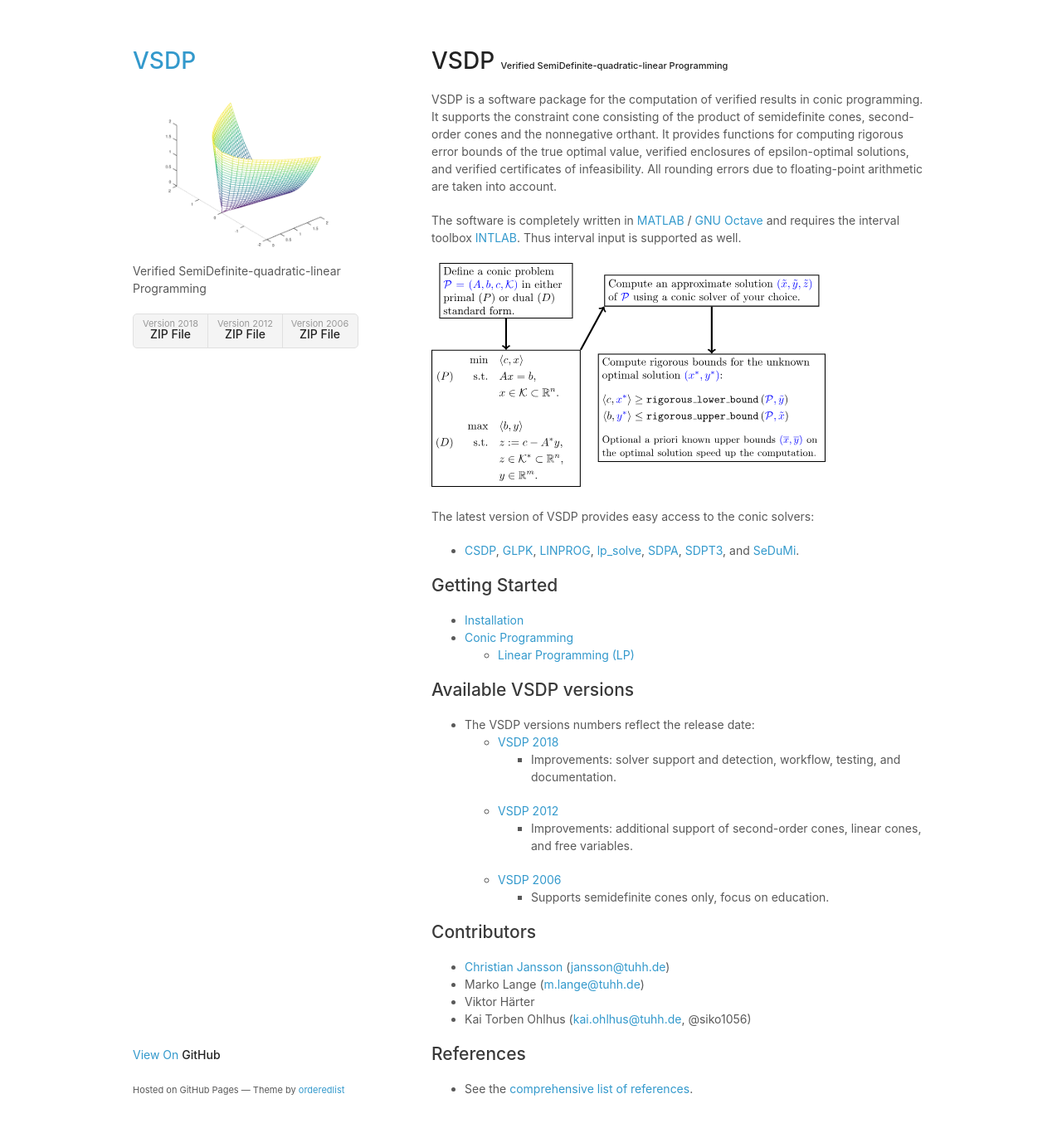
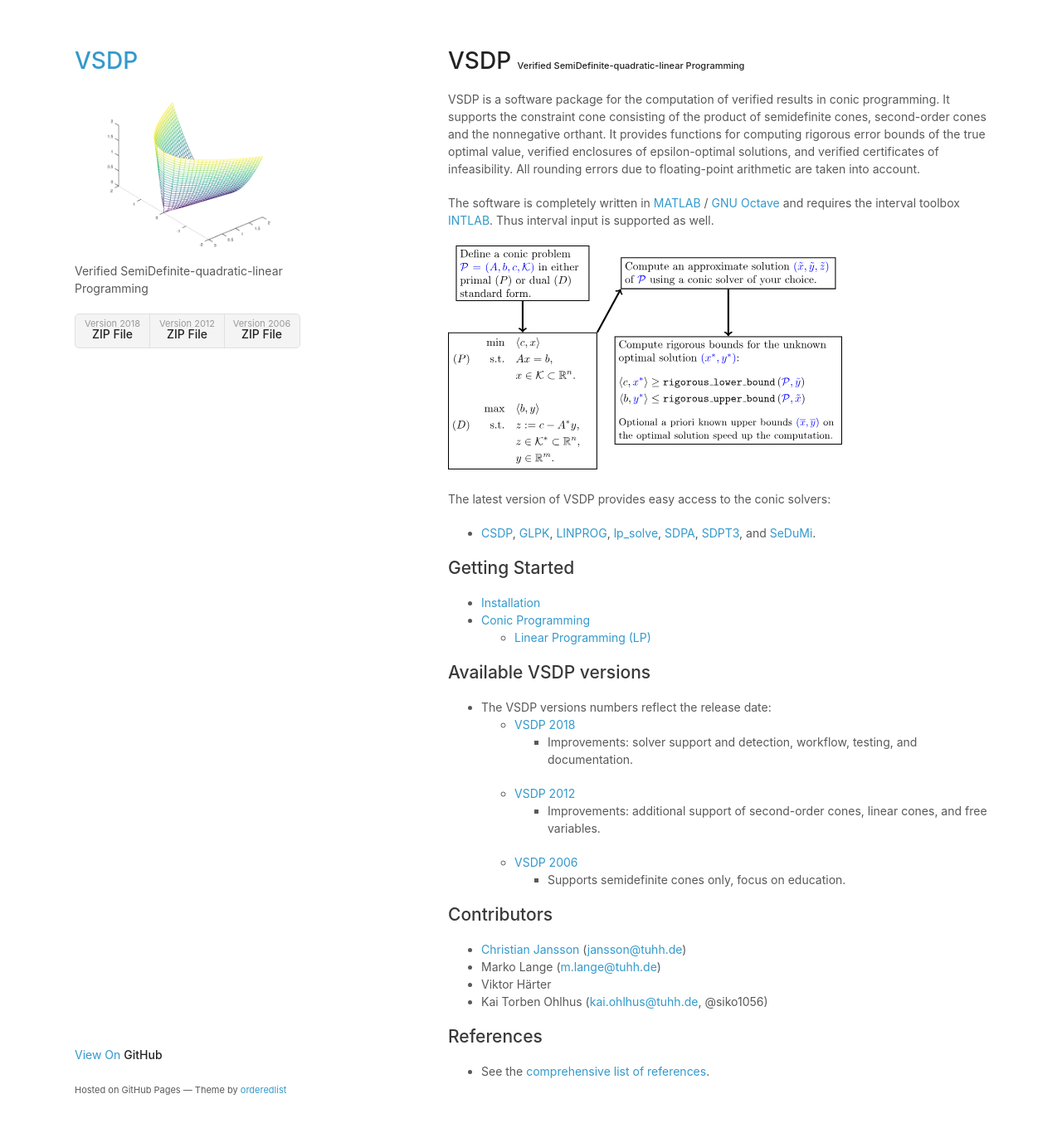
Before and after one commit to vsdp/vsdp-bundle, a Jekyll site: the page built from README.md, in a window 1280 px wide and 1393 px high. Shown: the top 1360 px of the window at 83% size. Built offline with Jekyll 4.4.1, drawn with Linux system fonts in a browser that asks for light colours; our own code applies the rules of GitHub Pages for plain Markdown files; a script that is not in the unit is left out.

Commit message:
Modify custom stylesheet.

```diff
--- a/stylesheets/styles.css
+++ b/stylesheets/styles.css
@@ -55,7 +55,7 @@
 }
 
 .wrapper {
-  width:960px;
+  width:1100px;
   margin:0 auto;
 }
 
@@ -170,7 +170,7 @@
 }
 
 section {
-  width:600px;
+  width:650px;
   float:right;
   padding-bottom:50px;
 }
```
